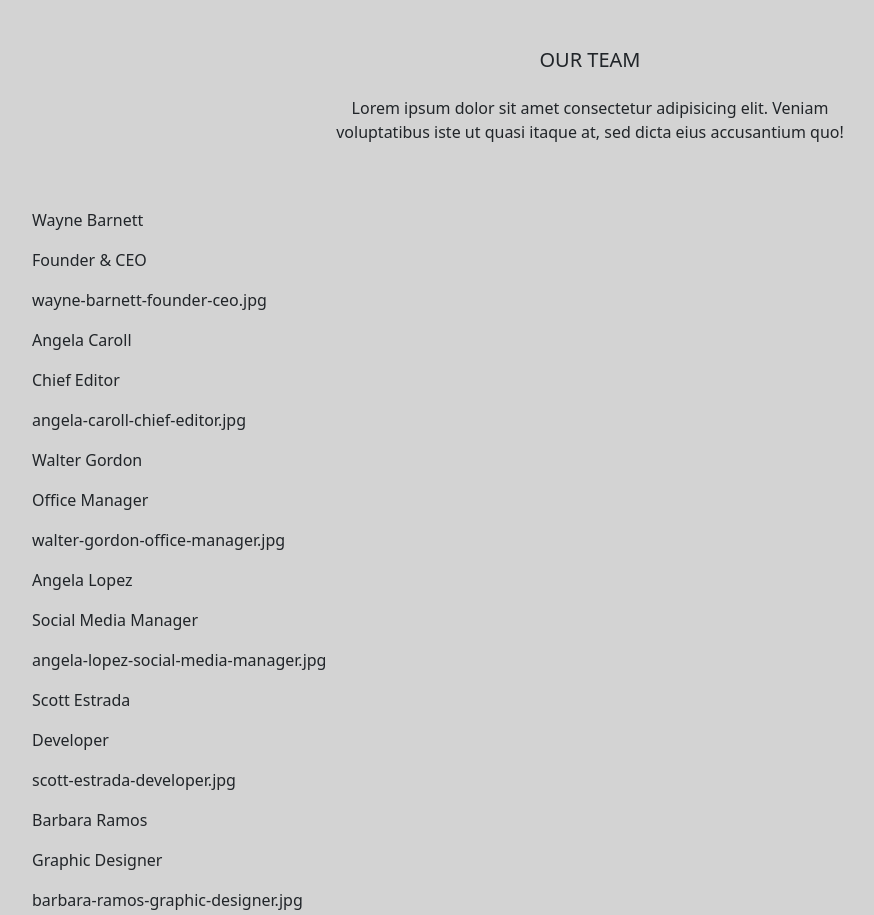
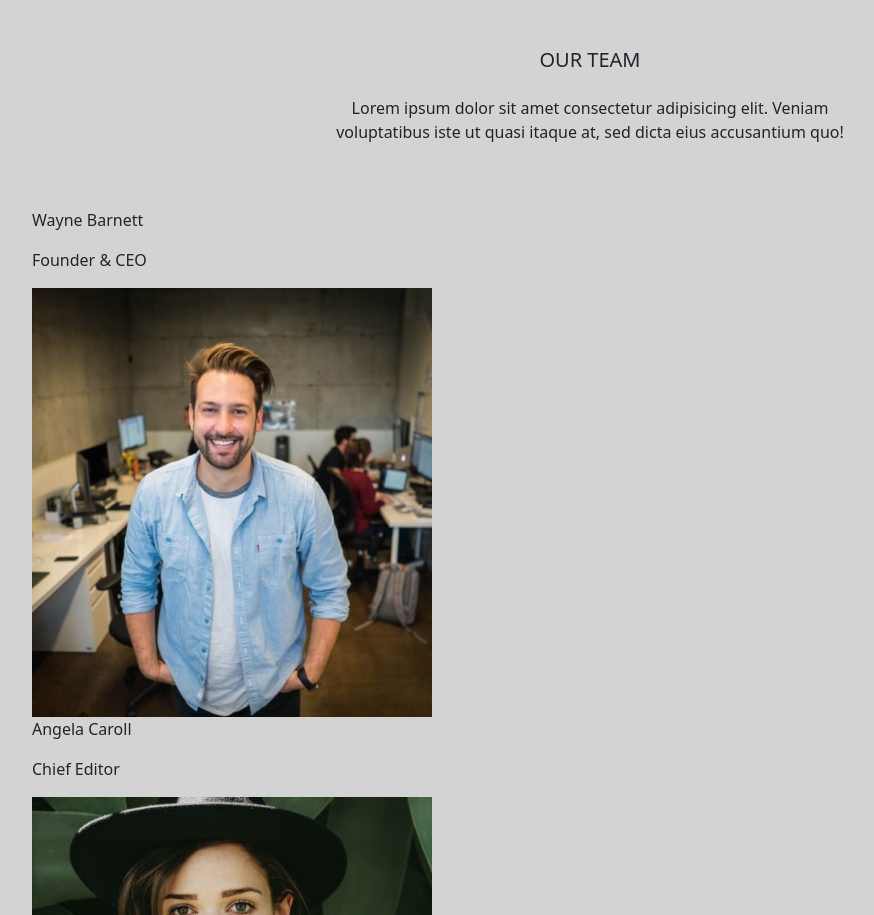
Before and after one commit to hajjamn/js-our-team, a plain HTML site: page index.html in a window 1280 px wide. Shown: the top 915 px of the page, without its empty margins (50-924 px from the left). Drawn offline with nearby package versions, Linux system fonts and the light colour scheme.

Commit message:
ADD: added img tags instead of strings

```diff
--- a/js/app.js
+++ b/js/app.js
@@ -90,7 +90,7 @@ function generateMemberCard(member) {
   teamMemberCardElement.innerHTML = `
     <p>${member.nome}</p>
     <p>${member.ruolo}</p>
-    <p>${member.foto}</p>
+    <img src="./img/${member.foto}"></img>
     `
   cardContainerElement.append(teamMemberCardElement)
 }
```
Also changed, not shown: index.html (+0 -1 lines), img/angela-caroll-chief-editor.jpg (renamed from img/img/angela-caroll-chief-editor.jpg), img/angela-lopez-social-media-manager.jpg (renamed from img/img/angela-lopez-social-media-manager.jpg), img/barbara-ramos-graphic-designer.jpg (renamed from img/img/barbara-ramos-graphic-designer.jpg), img/scott-estrada-developer.jpg (renamed from img/img/scott-estrada-developer.jpg), img/walter-gordon-office-manager.jpg (renamed from img/img/walter-gordon-office-manager.jpg), img/wayne-barnett-founder-ceo.jpg (renamed from img/img/wayne-barnett-founder-ceo.jpg).
